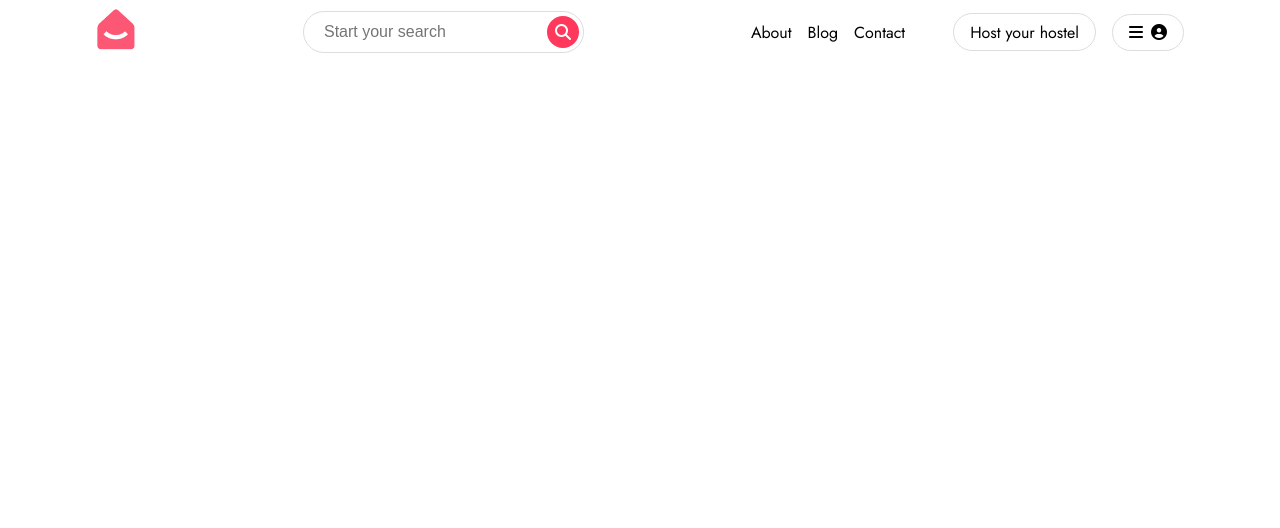
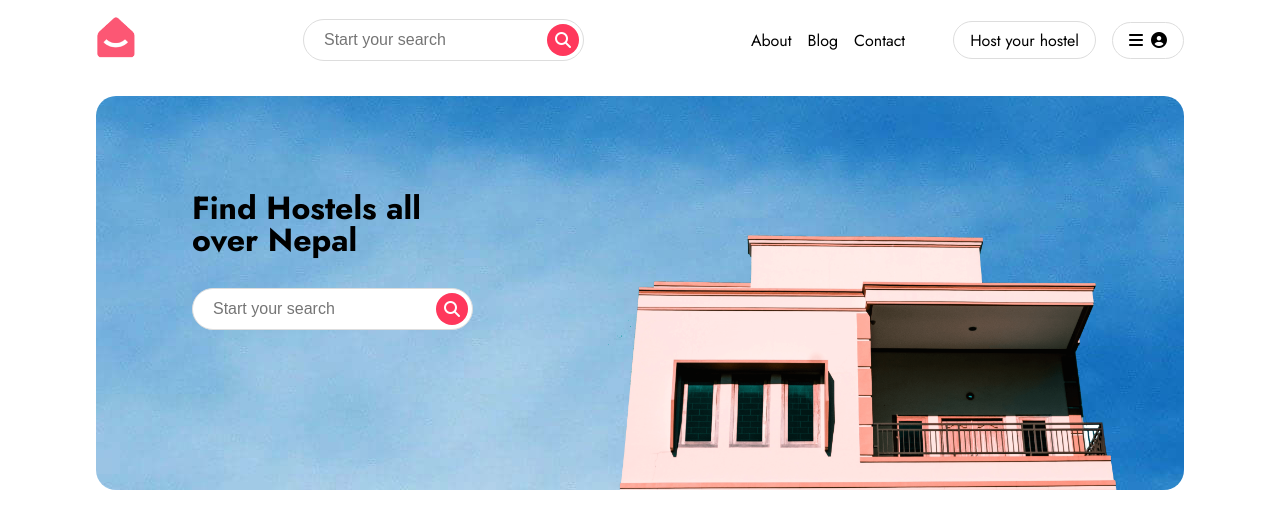
Before and after one commit to chamanbravo/Mero-Hostel, a React (Create React App) app in the folder frontend/: page / in a window 1280 px wide. Shown: the top 528 px of the page. Built offline with nearby package versions, Linux system fonts and the light colour scheme.

Commit message:
hero section

```diff
--- a/frontend/src/App.js
+++ b/frontend/src/App.js
@@ -1,12 +1,18 @@
 import React from "react";
-import { BrowserRouter as Router } from "react-router-dom";
+import { BrowserRouter as Router, Switch, Route } from "react-router-dom";
 import { Header } from "./components";
+import { Homepage } from "./pages";
 
 function App() {
   return (
     <div className="App">
       <Router>
         <Header />
+        <Switch>
+          <Route exact path="/">
+            <Homepage />
+          </Route>
+        </Switch>
       </Router>
     </div>
   );
--- a/frontend/src/components/Header.scss
+++ b/frontend/src/components/Header.scss
@@ -105,6 +105,8 @@
 }
 
 @media (min-width: 1024px) {
+  .header .navbar {
+    margin: 1rem 4rem;
     .center-nav {
       margin-right: 2rem;
       display: unset !important;
@@ -124,9 +126,10 @@
       }
     }
   }
+}
 
 @media (min-width: 1200px) {
   .header .navbar {
-    margin: 0.5rem 6rem;
+    margin: 1rem 6rem;
   }
 }
--- /dev/null
+++ b/frontend/src/components/Hero.js
@@ -0,0 +1,31 @@
+import React from "react";
+import { Link } from "react-router-dom";
+import hostelimg from "../assets/hostelimg.png";
+import "./Hero.scss";
+
+function Hero() {
+  return (
+    <div className="hero">
+      <div className="hero-text">
+        <h1>Find Hostels all over Nepal</h1>
+        <div className="searchbar hero-searchbar">
+          <input
+            className="search-input hero-inputbar"
+            type="text"
+            name="search"
+            placeholder="Start your search"
+            autoComplete="off"
+          />
+          <Link to="#">
+            <i className="fas fa-search search-btn"></i>
+          </Link>
+        </div>
+      </div>
+      <div className="hero-image">
+        <img src={hostelimg} alt="mero-hostel" />
+      </div>
+    </div>
+  );
+}
+
+export default Hero;
--- /dev/null
+++ b/frontend/src/components/Hero.scss
@@ -0,0 +1,92 @@
+.hero {
+  margin-top: 5rem;
+  background: #89ceb8;
+  border-radius: 10px;
+  position: relative;
+  overflow: hidden;
+  background: url("../assets/herobg.jpg");
+  background-position: bottom;
+  .hero-text {
+    padding: 5rem 1rem 20rem;
+  }
+  .hero-text h1 {
+    padding-bottom: 2rem;
+    line-height: 2rem;
+    max-width: 12ch;
+  }
+  .hero-searchbar {
+    background: #fff;
+    box-shadow: unset;
+    transition: 0.2s all ease-in-out;
+  }
+  .searchbar {
+    border: 1px solid #dddddd;
+    border-radius: 30px;
+    display: inline-flex;
+    padding: 0.25rem;
+    color: #000;
+    transition: all 0.2s ease-in-out;
+    .search-input {
+      border: none;
+      outline: none;
+      padding: 0 1rem;
+      font-size: 1rem;
+      background: transparent;
+    }
+    .search-btn {
+      background: #ff385c;
+      padding: 0.5rem;
+      border-radius: 50%;
+      color: #ffffff;
+      font-size: 1rem;
+    }
+  }
+  .hero-input {
+    background: #fff;
+  }
+
+  .hero-image img {
+    max-width: 32rem;
+    position: absolute;
+    bottom: 0;
+    transform: translateX(-50%);
+    left: 50%;
+  }
+}
+
+@media (min-width: 768px) {
+  .hero {
+    margin: 5rem 1rem;
+    .hero-text {
+      padding: 5rem 1rem 10rem;
+    }
+    .hero-image img {
+      right: -5rem;
+      transform: unset;
+      left: unset;
+    }
+  }
+}
+
+@media (min-width: 1024px) {
+  .hero {
+    margin: 6rem 4rem;
+    border-radius: 15px;
+    .hero-text {
+      padding: 5rem 4rem 10rem;
+    }
+  }
+}
+
+@media (min-width: 1200px) {
+  .hero {
+    margin: 6rem 6rem;
+    border-radius: 20px;
+    .hero-text {
+      padding: 6rem 6rem 10rem;
+    }
+    .hero-image img {
+      right: 4rem;
+    }
+  }
+}
--- a/frontend/src/components/index.js
+++ b/frontend/src/components/index.js
@@ -1,3 +1,4 @@
 import Header from "./Header";
+import Hero from "./Hero";
 
-export { Header };
+export { Header, Hero };
--- a/frontend/src/pages/Homepage.js
+++ b/frontend/src/pages/Homepage.js
@@ -1,8 +1,12 @@
 import React from "react";
-import { Header } from "../components";
+import { Hero } from "../components";
 
 function Homepage() {
-  return <div></div>;
+  return (
+    <div>
+      <Hero />
+    </div>
+  );
 }
 
 export default Homepage;
--- /dev/null
+++ b/frontend/src/pages/index.js
@@ -0,0 +1,3 @@
+import Homepage from "./Homepage";
+
+export { Homepage };
```
Also changed, not shown: frontend/src/assets/herobg.jpg (added), frontend/src/assets/hostelimg.png (added). Lines whose indentation alone changed are shown as unchanged.
